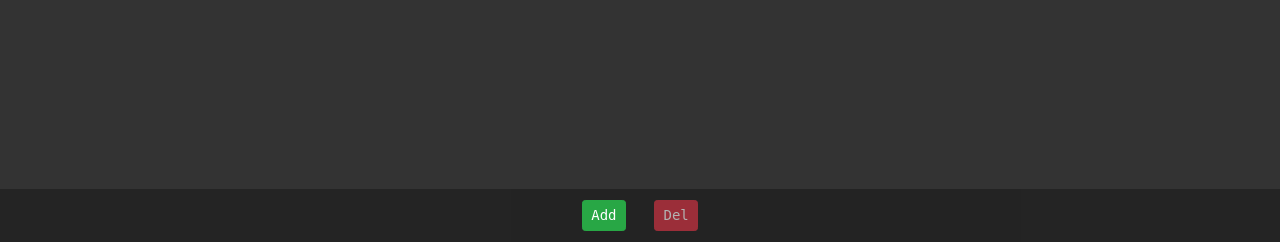
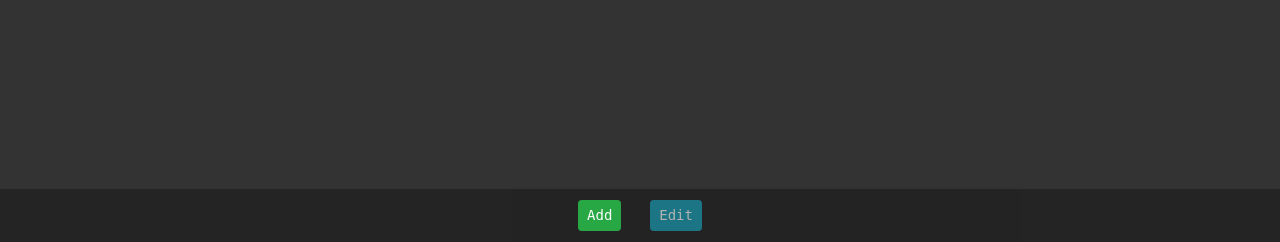
Before and after one commit to EvgeniyUS/MemTree, a Django app: page / in a window 1280 px wide. Shown: the part 558-800 px from the top of the page. Run offline with Django 3.2, Linux system fonts and the light colour scheme; the visitor is signed in with stand-in values (Sample User, id 1); data that the repository does not hold is empty; some libraries are stand-ins or nearby versions.

Commit message:
edit button

```diff
--- a/MemTree/static/MemTree/js/MemTree.js
+++ b/MemTree/static/MemTree/js/MemTree.js
@@ -1,5 +1,5 @@
-CHECKED_ITEMS_IDS = Array();
-SELECTED_ITEM_ID = false;
+let CHECKED_ITEMS_IDS = Array();
+let SELECTED_ITEM_ID = false;
 
 function csrfSafeMethod(method) {
     return (/^(GET|HEAD|OPTIONS|TRACE)$/.test(method));
@@ -20,8 +20,9 @@ function spanToggler(span) {
     });
 }
 
-function remove_item() {
-    $( "#remove_item_confirm" ).dialog({
+function edit_remove_item() {
+    if (CHECKED_ITEMS_IDS.length > 0) {
+        $("#remove_item_confirm").dialog({
             draggable: false,
             resizable: false,
             height: "auto",
@@ -32,7 +33,7 @@ function remove_item() {
                     text: "Yes",
                     class: "btn btn-danger btn-sm",
                     style: "margin-right:30px",
-                click:  function() {
+                    click: function () {
                         $.ajax({
                             type: 'POST',
                             url: 'delete/',
@@ -42,20 +43,29 @@ function remove_item() {
                             },
                             success: function (data) {
                                 refresh();
-                        }});
-                    $( this ).dialog( "close" );
+                            }
+                        });
+                        $(this).dialog("close");
                     }
                 },
                 {
                     text: "No",
                     class: "btn btn-success btn-sm",
-                click:  function() {
-                    $( this ).dialog( "close" );
+                    click: function () {
+                        $(this).dialog("close");
                     }
                 },
 
             ],
         });
+    }
+    if (SELECTED_ITEM_ID) {
+        const input = find(SELECTED_ITEM_ID, "input");
+        if (input) {
+            input.readOnly = false;
+            input.focus();
+        }
+    }
 }
 
 function setAttributes(element, attrs) {
@@ -124,7 +134,7 @@ function collapseChanged(span) {
     });
 }
 
-function add_item() {
+function add_move_item() {
     if (CHECKED_ITEMS_IDS.length > 0) {
         $.ajax({
             type: 'POST',
@@ -138,7 +148,7 @@ function add_item() {
                 refresh();
             },
             error: function (jqXHR, exception) {
-                var msg = '';
+                let msg = '';
                 if (jqXHR.status === 0) {
                     msg = 'Not connect.\n Verify Network.';
                 } else if (jqXHR.status == 404) {
@@ -157,8 +167,7 @@ function add_item() {
                 alert(msg);
             }
         });
-    }
-    else {
+    } else {
         $.ajax({
             type: 'POST',
             url: 'create/',
@@ -175,7 +184,7 @@ function add_item() {
                 itemBuilder(data, true);
             },
             error: function (jqXHR, exception) {
-                var msg = '';
+                let msg = '';
                 if (jqXHR.status === 0) {
                     msg = 'Not connect.\n Verify Network.';
                 } else if (jqXHR.status == 404) {
@@ -198,6 +207,7 @@ function add_item() {
 }
 
 function selection(item_id) {
+    let edit_remove_button = document.getElementById("edit_remove_button");
     if (!(CHECKED_ITEMS_IDS.includes(item_id)) || SELECTED_ITEM_ID === item_id) {
         let input = find(item_id, "input");
         if (SELECTED_ITEM_ID === item_id) {
@@ -209,9 +219,11 @@ function selection(item_id) {
             }
             SELECTED_ITEM_ID = item_id
             input.style.border = "1px solid rgba(155, 255, 155, 0.5)";
+            edit_remove_button.className = "btn btn-info btn-sm";
+            edit_remove_button.disabled = false;
+            edit_remove_button.innerHTML = 'Edit'
         }
-    }
-    else {
+    } else {
         check_item(item_id);
     }
 }
@@ -220,23 +232,33 @@ function check_item(item_id) {
     if (item_id === SELECTED_ITEM_ID) {
         selection(item_id)
     }
+    let add_move_button = document.getElementById("add_move_button");
+    let edit_remove_button = document.getElementById("edit_remove_button");
     if (CHECKED_ITEMS_IDS.includes(item_id)) {
         CHECKED_ITEMS_IDS = CHECKED_ITEMS_IDS.filter(val => val !== item_id);
         find(item_id, "input").style.border = "1px solid rgba(0, 0, 0, 0.8)";
         find(item_id, "ul").className = null;
         if (CHECKED_ITEMS_IDS.length > 0) {
-            document.getElementById("remove_button").disabled = false;
+            edit_remove_button.className = "btn btn-danger btn-sm";
+            edit_remove_button.disabled = false;
+            edit_remove_button.innerHTML = 'Del'
         }
         else {
-            document.getElementById("create_button").innerHTML = 'Add';
-            document.getElementById("remove_button").disabled = true;
+            add_move_button.innerHTML = 'Add';
+            add_move_button.className = 'btn btn-success btn-sm';
+            edit_remove_button.className = "btn btn-info btn-sm";
+            edit_remove_button.disabled = true;
+            edit_remove_button.innerHTML = 'Edit'
         }
     } else {
         CHECKED_ITEMS_IDS.push(item_id);
         find(item_id, "input").style.border = "1px solid rgba(255, 211, 0, 0.7)";
         find(item_id, "ul").className = "disabled";
-        document.getElementById("create_button").innerHTML = 'Move';
-        document.getElementById("remove_button").disabled = false;
+        add_move_button.innerHTML = 'Move';
+        add_move_button.className = 'btn btn-warning btn-sm';
+        edit_remove_button.className = "btn btn-danger btn-sm";
+        edit_remove_button.disabled = false;
+        edit_remove_button.innerHTML = 'Del'
     }
 }
 
@@ -259,6 +281,7 @@ function itemBuilder(item, focus=false) {
         "wrap": "off",
         "oninput": "nameChanged(this)",
         "onclick": "selection(this.parentNode.id)",
+        "readonly": true
     });
     input.style.color = "rgba(255,255,255,0.8)";
     if (item['name']) {
@@ -296,8 +319,6 @@ function itemBuilder(item, focus=false) {
         const parent_input = find(item['parent'], "input");
         parent_input.style.color = "rgba(190,130,70,0.9)";
         parent_input.style.marginLeft = '15px';
-        parent_input.style.fontWeight = "bold";
-        parent_input.style.fontSize = "20px";
 
         const parent_ul = find(item['parent'], "ul");
         parent_ul.appendChild(root);
@@ -324,8 +345,15 @@ function refresh() {
             for (let i = 0; i < data.length; i++) {
                 itemBuilder(data[i]);
             }
-            document.getElementById("create_button").innerHTML = 'Add';
-            document.getElementById("remove_button").disabled  = true;
+            let add_move_button = document.getElementById("add_move_button")
+            add_move_button.className = 'btn btn-success btn-sm';
+            add_move_button.innerHTML = 'Add';
+
+            let edit_remove_button = document.getElementById("edit_remove_button")
+            edit_remove_button.className = "btn btn-info btn-sm";
+            edit_remove_button.disabled  = true;
+            edit_remove_button.innerHTML = "Edit"
+
             CHECKED_ITEMS_IDS = Array();
             SELECTED_ITEM_ID = false;
         },
--- a/MemTree/templates/MemTree/MemTree.html
+++ b/MemTree/templates/MemTree/MemTree.html
@@ -19,8 +19,8 @@
 
 {% block footer_content %}
 
-    <button id="create_button" class="btn btn-success btn-sm" onclick="add_item()" title="Add/Move to selected item">Add</button>
-     &nbsp;
-    <button id="remove_button" class="btn btn-danger btn-sm" onclick="remove_item()" title="Delete selected items" disabled="disabled">Del</button>
+    <button id="add_move_button" class="btn btn-success btn-sm" onclick="add_move_item()" title="Add/Move to selected item">Add</button>
+    &nbsp;
+    <button id="edit_remove_button" class="btn btn-info btn-sm" onclick="edit_remove_item()" title="Edit/Remove selected item" disabled>Edit</button>
 
 {% endblock %}
--- a/MySite/settings.py
+++ b/MySite/settings.py
@@ -23,7 +23,7 @@ BASE_DIR = os.path.dirname(os.path.dirname(os.path.abspath(__file__)))
 SECRET_KEY = 't@4ss2uj6at^!w0(fyen9%=#j5sd6r)q&7#0+@6^g7*v@ffg#x'
 
 # SECURITY WARNING: don't run with debug turned on in production!
-DEBUG = False
+DEBUG = True
 
 ALLOWED_HOSTS = [u'127.0.0.1',
                  # u'192.168.224.205',
--- a/MySite/templates/MySite/wrapper.html
+++ b/MySite/templates/MySite/wrapper.html
@@ -5,13 +5,21 @@
     <meta name='viewport' content='width=device-width, initial-scale=1.0'>
     <title>MemTree</title>
     {% load static %}
-    <link rel="icon" type="image/png" sizes="32x32" href={% static "MySite/img/favicon-32x32.png" %}>
-    <link rel="icon" type="image/png" sizes="16x16" href={% static "MySite/img/favicon-16x16.png" %}>
     <script type="text/javascript" src="{% static 'MySite/js/jquery.js' %}"></script>
     <script type="text/javascript" src="{% static 'MySite/js/jquery-ui.min.js' %}"></script>
     <link rel='stylesheet' href="{% static 'MySite/css/jquery-ui.min.css' %}" type='text/css'>
     <link rel='stylesheet' href="{% static 'MySite/css/bootstrap.min.css' %}" type='text/css'>
     <link rel='stylesheet' href="{% static 'MySite/css/MySite.css' %}" type='text/css'>
+
+    <link rel="apple-touch-icon" sizes="180x180" href="{% static 'MySite/img/apple-touch-icon.png' %}">
+    <link rel="icon" type="image/png" sizes="32x32" href="{% static 'MySite/img/favicon-32x32.png' %}">
+    <link rel="icon" type="image/png" sizes="16x16" href="{% static 'MySite/img/favicon-16x16.png' %}">
+    <link rel="manifest" href="{% static 'MySite/img/site.webmanifest' %}">
+    <link rel="mask-icon" href="{% static 'MySite/img/safari-pinned-tab.svg' %}" color="#5bbad5">
+    <link rel="shortcut icon" href="{% static 'MySite/img/favicon.ico' %}">
+    <meta name="msapplication-TileColor" content="#da532c">
+    <meta name="msapplication-config" content="/home/orionio/static/MySite/browserconfig.xml">
+    <meta name="theme-color" content="#ffffff">
 </head>
 
 <body>
```
Also changed, not shown: MySite/static/MySite/img/browserconfig.xml (added, +9 -0 lines), MySite/static/MySite/img/android-chrome-192x192.png (added), MySite/static/MySite/img/android-chrome-512x512.png (added), MySite/static/MySite/img/apple-touch-icon.png (added), MySite/static/MySite/img/favicon-16x16.png, MySite/static/MySite/img/favicon-32x32.png, MySite/static/MySite/img/favicon.ico (added), MySite/static/MySite/img/mstile-150x150.png (added), MySite/static/MySite/img/safari-pinned-tab.svg (added), MySite/static/MySite/img/site.webmanifest (added). Lines whose indentation alone changed are shown as unchanged.
